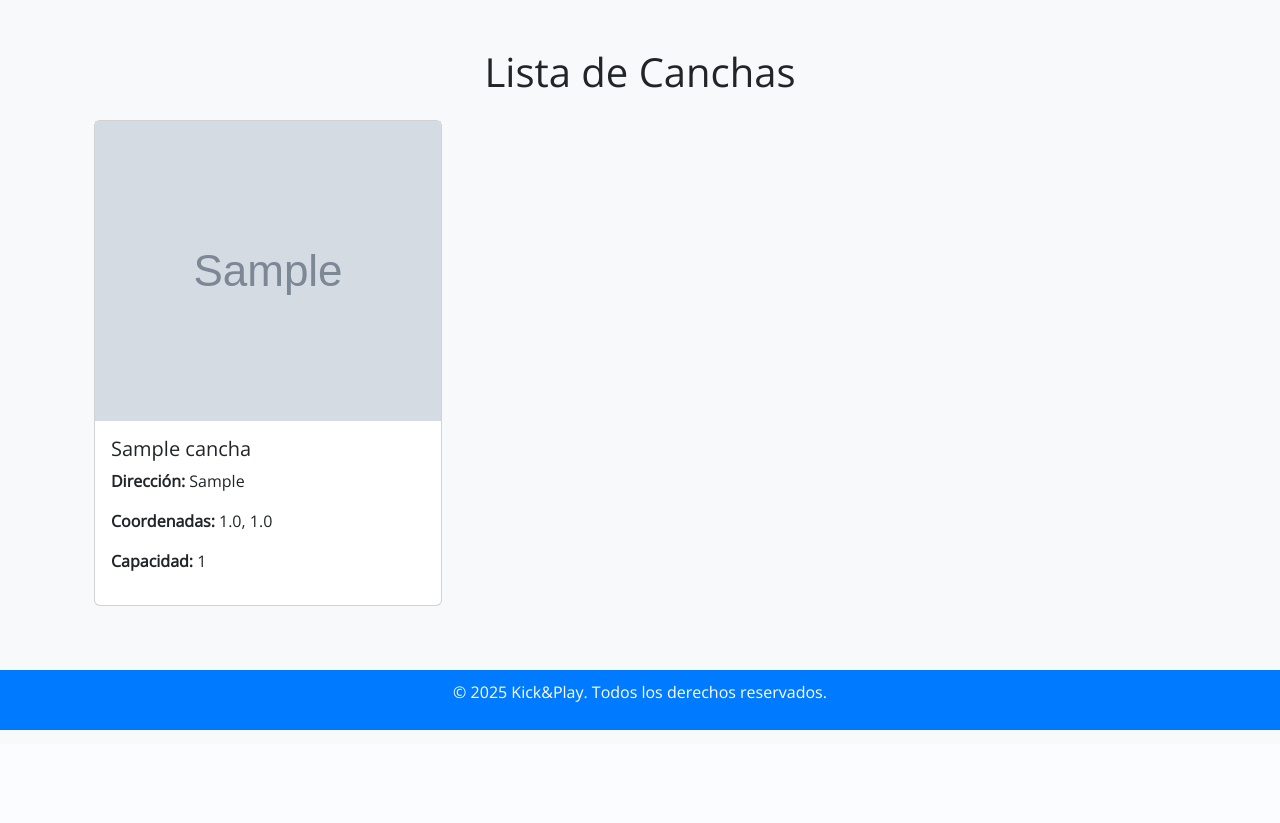
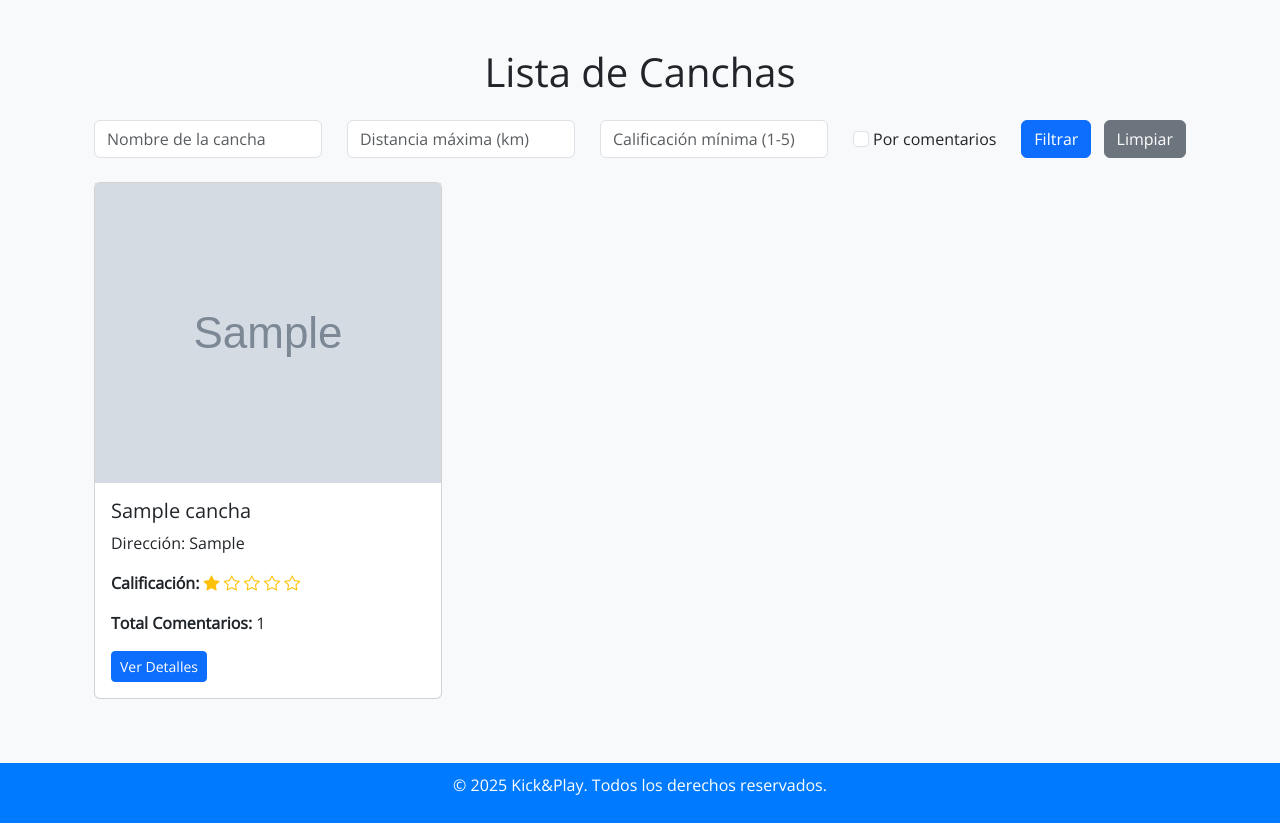
Before and after one commit to Frn14KV/kickandplay, a Django app: page /canchas/ in a window 1280 px wide. Shown: the part 56-879 px from the top of the page. Before the commit the page ends 786 px from the top, so only its background shows below. Run offline with Django 5.2, Linux system fonts and the light colour scheme; tables that the repository leaves empty hold one stand-in row (values such as "Sample post"); grey boxes marked "Sample" are stand-in pictures.

Commit message:
Configuración de caificacione sy comentarios listo

```diff
--- a/canchas/models.py
+++ b/canchas/models.py
@@ -12,6 +12,25 @@ class Canchas(models.Model):
 
     def __str__(self):
         return self.nombre
+
+    def calificacion_promedio(self):
+        comentarios = self.comentarios.all()  # Relación inversa desde Comentario
+        if comentarios.exists():
+            return comentarios.aggregate(models.Avg('calificacion'))['calificacion__avg']
+        return 0
+
+    def total_comentarios(self):
+        return self.comentarios.count()
+
+class Comentarios(models.Model):
+    user = models.ForeignKey(User, on_delete=models.CASCADE, related_name="comentarios")
+    cancha = models.ForeignKey(Canchas, on_delete=models.CASCADE, related_name="comentarios")
+    texto = models.TextField()
+    calificacion = models.IntegerField(default=1, choices=[(i, str(i)) for i in range(1, 6)])
+    fecha_creacion = models.DateTimeField(auto_now_add=True)
+
+    def __str__(self):
+        return f'{self.user.username} - {self.cancha.nombre}'
 
 class Equipos(models.Model):
     nombre = models.CharField(max_length=100)
@@ -29,15 +48,7 @@ class Partidos(models.Model):
     def __str__(seft):
         return f'{seft.equipo_local} vs {seft.equipo_visitante} en {seft.cancha}'
 
-class Comentarios(models.Model):
-    user = models.ForeignKey(User, on_delete=models.CASCADE)
-    cancha = models.ForeignKey(Canchas, related_name='comentarios', on_delete=models.CASCADE)
-    texto = models.TextField()
-    calificacion = models.IntegerField(default=1, choices=[(i, str(i)) for i in range(1, 6)])
-    fecha_creacion = models.DateTimeField(auto_now_add=True)
 
-    def __str__(self):
-        return f'{self.user.username} - {self.cancha.nombre}'
 
 class Evento(models.Model):
     titulo = models.CharField(max_length=200)
--- a/canchas/templates/base.html
+++ b/canchas/templates/base.html
@@ -8,6 +8,7 @@
     <link rel="stylesheet" href="https://cdn.jsdelivr.net/npm/bootstrap@5.3.0/dist/css/bootstrap.min.css">
     <link href="https://fonts.googleapis.com/css2?family=Montserrat:wght@700&family=Open+Sans:wght@400&display=swap" rel="stylesheet">
     <link rel="stylesheet" href="https://unpkg.com/leaflet@1.9.3/dist/leaflet.css" />
+    <link href="https://cdn.jsdelivr.net/npm/bootstrap-icons/font/bootstrap-icons.css" rel="stylesheet">
     <script src="https://unpkg.com/leaflet@1.9.3/dist/leaflet.js"></script>
 
     <style>
--- a/canchas/templates/canchas/lista_canchas.html
+++ b/canchas/templates/canchas/lista_canchas.html
@@ -5,6 +5,36 @@
 {% block content %}
 <div class="container my-5">
     <h1 class="text-center mb-4">Lista de Canchas</h1>
+
+    <form method="GET" class="d-flex justify-content-between align-items-center mb-4">
+        <!-- Nombre -->
+        <div class="me-2">
+            <input type="text" name="nombre" class="form-control" placeholder="Nombre de la cancha" value="{{ request.GET.nombre }}">
+        </div>
+
+        <!-- Distancia Máxima -->
+        <div class="me-2">
+            <input type="number" step="0.1" name="distancia" class="form-control" placeholder="Distancia máxima (km)" value="{{ request.GET.distancia }}">
+        </div>
+
+        <!-- Calificación Mínima -->
+        <div class="me-2">
+            <input type="number" step="1" name="calificacion_min" class="form-control" placeholder="Calificación mínima (1-5)" value="{{ request.GET.calificacion_min }}">
+        </div>
+
+        <!-- Filtros Adicionales -->
+        <div class="me-2">
+            <input class="form-check-input" type="checkbox" name="filtrar_comentarios" id="filtrarComentarios" {% if request.GET.filtrar_comentarios %}checked{% endif %}>
+            <label class="form-check-label" for="filtrarComentarios">Por comentarios</label>
+        </div>
+
+        <!-- Botones -->
+        <div>
+            <button type="submit" class="btn btn-primary me-2">Filtrar</button>
+            <a href="/canchas/" class="btn btn-secondary">Limpiar</a>
+        </div>
+    </form>
+
     <div class="row">
         {% for cancha in canchas %}
             <div class="col-md-4">
@@ -14,14 +44,24 @@
                     {% endif %}
                     <div class="card-body">
                         <h5 class="card-title">{{ cancha.nombre }}</h5>
-                        <p><strong>Dirección:</strong> {{ cancha.direccion }}</p>
-                        {% if cancha.ubicacion %}
-                            <p><strong>Ubicación:</strong> {{ cancha.ubicacion }}</p>
-                        {% endif %}
-                        {% if cancha.latitud and cancha.longitud %}
-                            <p><strong>Coordenadas:</strong> {{ cancha.latitud }}, {{ cancha.longitud }}</p>
-                        {% endif %}
-                        <p><strong>Capacidad:</strong> {{ cancha.capacidad }}</p>
+                        <p class="card-text">Dirección: {{ cancha.direccion }}</p>
+                        <p class="card-text">
+                            <strong>Calificación:</strong>
+                            <span class="stars">
+                                {% for i in "12345" %}
+                                    {% if i <= cancha.calificacion_avg|default:0|floatformat:0 %}
+                                        <i class="bi bi-star-fill text-warning"></i> <!-- Estrella llena -->
+                                    {% else %}
+                                        <i class="bi bi-star text-warning"></i> <!-- Estrella vacía -->
+                                    {% endif %}
+                                {% endfor %}
+                            </span>
+                        </p>
+                        <p class="card-text">
+                            <strong>Total Comentarios:</strong>
+                            {{ cancha.total_comentarios|default:0 }}
+                        </p>
+                        <a href="/canchas/{{ cancha.id }}" class="btn btn-primary btn-sm">Ver Detalles</a>
                     </div>
                 </div>
             </div>
--- a/canchas/views.py
+++ b/canchas/views.py
@@ -9,7 +9,7 @@ from django.core.mail import send_mail
 from django.conf import settings
 from datetime import date
 from rest_framework import viewsets
-from .utils import enviar_correo, obtener_coordenadas, upload_to_supabase
+from .utils import enviar_correo, obtener_coordenadas, upload_to_supabase, calcular_distancia
 from .models import Canchas, Equipos, Partidos, Comentarios, Evento, Reserva
 from .serializers import CanchaSerializer, EquipoSerializer, PartidoSerializer, ComentarioSerializer
 from rest_framework.permissions import IsAuthenticated, AllowAny
@@ -17,6 +17,7 @@ from django_filters.rest_framework import DjangoFilterBackend
 from rest_framework import filters
 from rest_framework.views import APIView
 from rest_framework.response import Response
+from django.db.models import Count, Avg
 
 #metodos de web
 #home
@@ -26,9 +27,49 @@ def home(request):
 #lista de canchas
 def lista_canchas(request):
     hoy = date.today()
+    # Obtén los parámetros de búsqueda desde el formulario o la URL
+    nombre = request.GET.get('nombre', '')
+    lat_usuario = float(request.GET.get('lat', 0))
+    lon_usuario = float(request.GET.get('lon', 0))
+    distancia_max = request.GET.get('distancia', None)  # Obtén el valor del parámetro
+    calificacion_min = request.GET.get('calificacion_min', None)
+    filtrar_comentarios = request.GET.get('filtrar_comentarios', None)  # Si se selecciona por comentarios
+
+    # Filtrar las canchas
     canchas = Canchas.objects.all()
-    reservas = Reserva.objects.filter(fecha_reserva__gte=hoy)
-    return render(request, 'canchas/lista_canchas.html', {'canchas': canchas, 'reservas': reservas})
+
+ # Filtro por nombre
+    if nombre:
+        canchas = canchas.filter(nombre__icontains=nombre)
+
+    # Filtro por calificación mínima (si está presente)
+    if calificacion_min:
+        canchas = canchas.filter(comentarios__calificacion__gte=calificacion_min).distinct()
+
+    # Agregar lógica de filtro separado por cantidad de comentarios o calificación promedio
+    if filtrar_comentarios:
+        # Ordenar por cantidad de comentarios
+        canchas = canchas.annotate(total_comentarios=Count('comentarios')).order_by('-total_comentarios')
+
+    # Filtrar por distancia
+    if lat_usuario and lon_usuario and distancia_max:
+        lat_usuario = float(lat_usuario)
+        lon_usuario = float(lon_usuario)
+        distancia_max = float(distancia_max)
+
+        canchas = [
+            cancha for cancha in canchas
+            if calcular_distancia(lat_usuario, lon_usuario, cancha.latitud, cancha.longitud) <= distancia_max
+        ]
+
+    # Agregar la calificación promedio y ordenarlas por este criterio (por defecto)
+    canchas = canchas.annotate(
+        calificacion_avg=Avg('comentarios__calificacion')  # Calcula el promedio
+    ).order_by('-calificacion_avg')  # Ordena de mayor a menor promedio
+
+    #reservas = Reserva.objects.filter(fecha_reserva__gte=hoy)
+    print(canchas)
+    return render(request, 'canchas/lista_canchas.html', {'canchas': canchas})
 
 #lista de eventos
 def lista_eventos(request):
```
Also changed, not shown: canchas/templates/mapa.html (+21 -39 lines), canchas/utils.py (+9 -0 lines).
